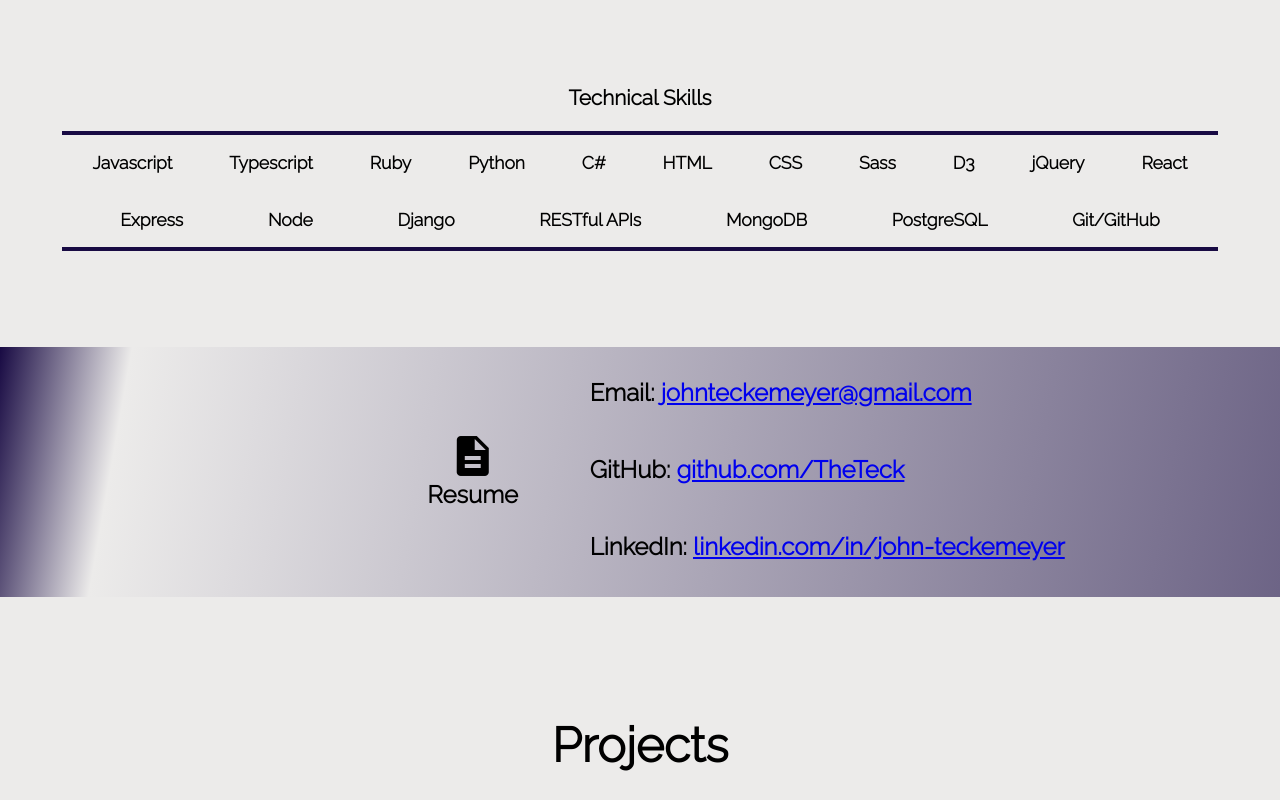
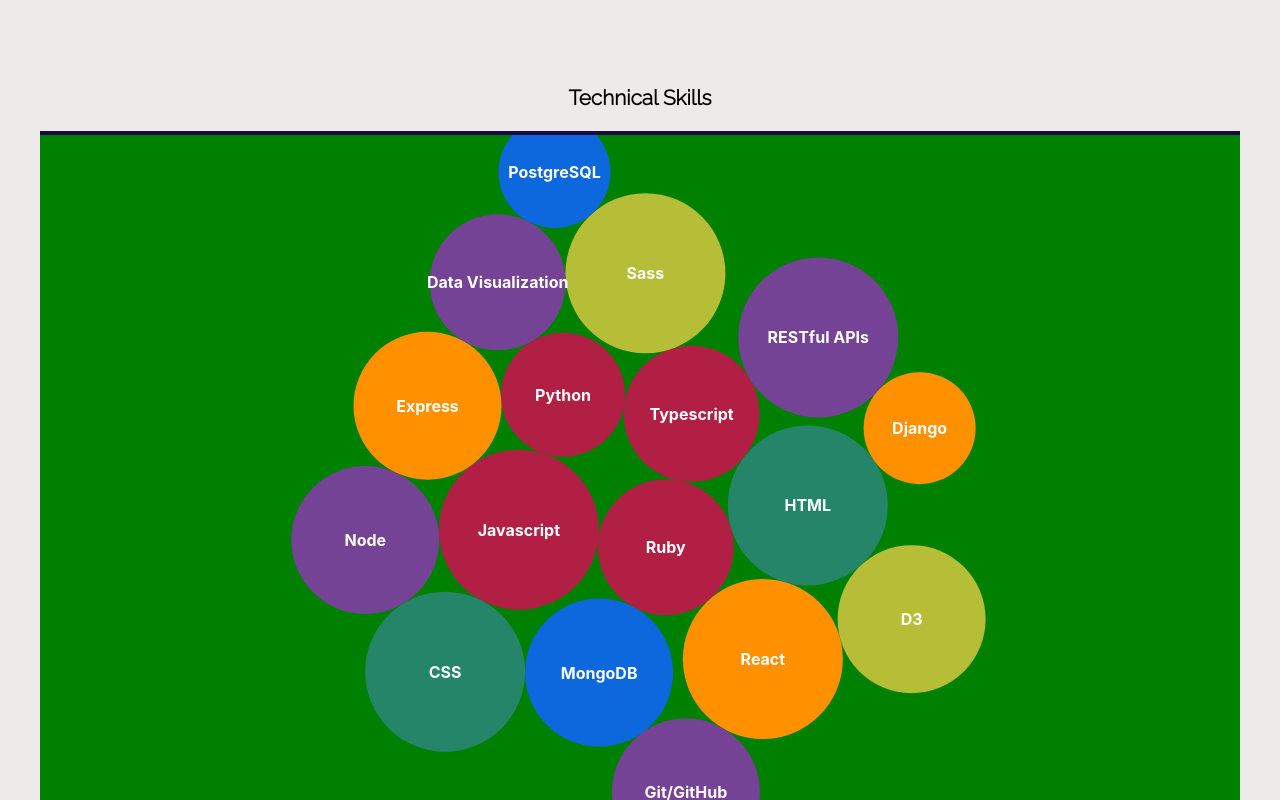
Before and after one commit to TheTeck/Portfolio3, a React (Create React App) app: page /Portfolio3/home in a window 1280 px wide. Shown: the part 740-1540 px from the top of the page. Built offline with nearby package versions, Linux system fonts and the light colour scheme.

Commit message:
Turn the tech skills list into a force-directed bubble chart

```diff
--- a/src/Components/TechList/TechList.jsx
+++ b/src/Components/TechList/TechList.jsx
@@ -1,20 +1,132 @@
-import React from 'react';
+import React, { useRef, useState, useEffect } from 'react';
+import * as d3 from 'd3';
 
 import './TechList.scss';
 
-export default function TechList (props) {
+const width = 1200;
+const height = 700;
+
+const colors = {
+    language: 'rgb(178, 31, 68)',
+    style: 'rgb(36, 133, 104)',
+    framework: 'rgb(255, 145, 0)',
+    database: 'rgb(13, 103, 221)',
+    library: 'rgb(182, 189, 55)',
+    other: 'rgb(116, 67, 150)'
+}
+
+export default function BubbleChart ({ tech }) {
+
+    const svgRef = useRef();
+    const [data, setData] = useState(tech);
+
+    useEffect(() => {
+        let svg = d3.select(svgRef.current)
+            //.attr('width', width)
+            //.attr('height', height)
+
+        svg.selectAll('g').remove();
+
+        let simulation = d3
+            .forceSimulation(data.nodes)
+            .force("charge", d3.forceManyBody().strength(300))
+            .force("center", d3.forceCenter(width / 2, height / 2))
+            .force('collide', d3.forceCollide(d => d.level * 6 + 50).strength(0.7))
+            .on("tick", ticked);
+
+        let drag = d3
+            .drag()
+            .on('start', dragstarted)
+            .on('drag', dragged)
+            .on('end', dragended)
+
+        let textAndNodes = svg
+            .append('g')
+            .selectAll('g')
+            .data(data.nodes)
+            .enter()
+            .append('g')
+            .call(drag)
+
+        let circles = textAndNodes
+            .append('circle')
+            .attr('r', d => d.level * 6 + 50)
+            .attr('fill', d => colors[d.category])
+
+        circles
+            .on('mouseover', handleMouseOver)
+            .on('mouseout', handleMouseOut)
+
+        function handleMouseOver (d) {
+            d3.select(this)
+                .attr('transform', 'scale(1.3)')
+                .attr('opacity', 0.6)
+                .attr('stroke', 'white')
+                .attr('stroke-width', 2)
+        }
+
+        function handleMouseOut (d) {
+            d3.select(this)
+                .attr('transform', 'scale(1)')
+                .attr('opacity', 1)
+                .attr('stroke-width', 0)
+                .select('text')
+                    .attr('font', '30px')
+        }
+
+        let texts = textAndNodes
+            .append('text')
+            .attr('text-anchor', 'middle')
+            .attr('alignment-baseline', 'central')
+            .text(d => d.name)
+
+        function ticked () {
+            textAndNodes
+                .attr('transform', d => 'translate(' + d.x + ', ' + d.y + ')')
+        }
+
+        function dragstarted (e, d) {
+            simulation.alphaTarget(0.3).restart();
+            d.fx = e.x;
+            d.fy = e.y;
+        }
+
+        function dragged (e, d) {
+            d.fx = e.x;
+            d.fy = e.y;
+        }
+
+        function dragended (e, d) {
+            simulation.alphaTarget(0.1);
+            d.fx = null;
+            d.fy = null;
+        }
+     })
 
     return (
-        <div className="tech-display">
-            <div className="tech-container">
-                {
-                    props.tech.map((item, index) => {
-                        return (
-                            <div key={index}>{item}</div>
-                        )
-                    })
-                }
-            </div>
+        <div id="tech-container">
+            <svg ref={svgRef}></svg>
         </div>
     )
 }
+
+// import React from 'react';
+
+// import './TechList.scss';
+
+// export default function TechList (props) {
+
+//     return (
+//         <div className="tech-display">
+//             <div className="tech-container">
+//                 {
+//                     props.tech.map((item, index) => {
+//                         return (
+//                             <div key={index}>{item}</div>
+//                         )
+//                     })
+//                 }
+//             </div>
+//         </div>
+//     )
+// }
--- a/src/Components/TechList/TechList.scss
+++ b/src/Components/TechList/TechList.scss
@@ -1,26 +1,32 @@
 @import "../../Scss/colors";
 @import "../../Scss/fonts";
 
-.tech-container {
+#tech-container {
+  width: 100vw;
+  max-width: 1200px;
   border-top: 4px solid $primary-color;
   border-bottom: 4px solid $primary-color;
   display: -webkit-box;
   display: -ms-flexbox;
   display: -webkit-flex;
   display: flex;
-  justify-content: space-evenly;
-  flex-wrap: wrap;
-  font-size: $small-text;
+  justify-content: center;
   font-weight: 700;
-  margin: 0 30px;
+  margin: 0 auto;
+  overflow: hidden;
 
   div {
     margin: 1em 1.5em;
   }
 }
 
-.tech-display {
-  font-size: $medium-text;
-  font-family: $primary-font;
+text {
   font-weight: 700;
+  fill: white;
 }
+
+svg {
+  width: 100%;
+  height: 700px;
+  background-color: green;
+}
--- a/src/Pages/HomePage/HomePage.jsx
+++ b/src/Pages/HomePage/HomePage.jsx
@@ -11,9 +11,30 @@ import './HomePage.scss';
 
 export default function HomePage (props) {
 
-    const tech = ['Javascript', 'Typescript', 'Ruby', 'Python', 'C#', 'HTML', 'CSS', 'Sass',
-                  'D3', 'jQuery', 'React', 'Express', 'Node', 'Django', 'RESTful APIs', 'MongoDB',
-                  'PostgreSQL', 'Git/GitHub'];
+    // const tech = ['Javascript', 'Typescript', 'Ruby', 'Python', 'C#', 'HTML', 'CSS', 'Sass',
+    //               'D3', 'jQuery', 'React', 'Express', 'Node', 'Django', 'RESTful APIs', 'MongoDB',
+    //               'PostgreSQL', 'Git/GitHub'];
+    const tech = {
+        nodes: [
+            { name: 'Javascript', category: 'language', level: 5 },
+            { name: 'Typescript', category: 'language', level: 3 },
+            { name: 'Ruby', category: 'language', level: 3 },
+            { name: 'Python', category: 'language', level: 2 },
+            { name: 'HTML', category: 'style', level: 5 },
+            { name: 'CSS', category: 'style', level: 5 },
+            { name: 'Sass', category: 'library', level: 5 },
+            { name: 'React', category: 'framework', level: 5 },
+            { name: 'Express', category: 'framework', level: 4 },
+            { name: 'Django', category: 'framework', level: 1 },
+            { name: 'MongoDB', category: 'database', level: 4 },
+            { name: 'PostgreSQL', category: 'database', level: 1 },
+            { name: 'D3', category: 'library', level: 4 },
+            { name: 'Node', category: 'other', level: 4 },
+            { name: 'RESTful APIs', category: 'other', level: 5 },
+            { name: 'Git/GitHub', category: 'other', level: 4 },
+            { name: 'Data Visualization', category: 'other', level: 3 }
+        ]
+    }
 
     const projects = {
         zipWeather: {
```
